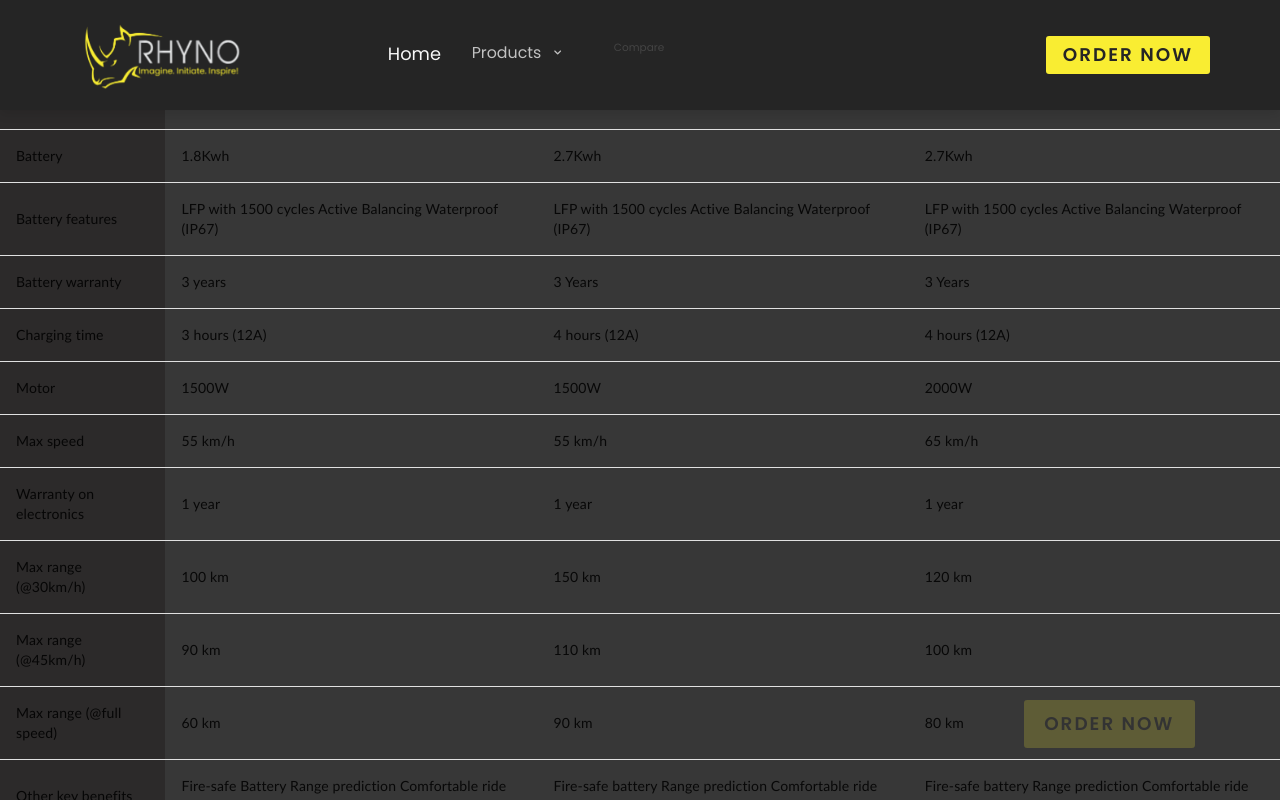
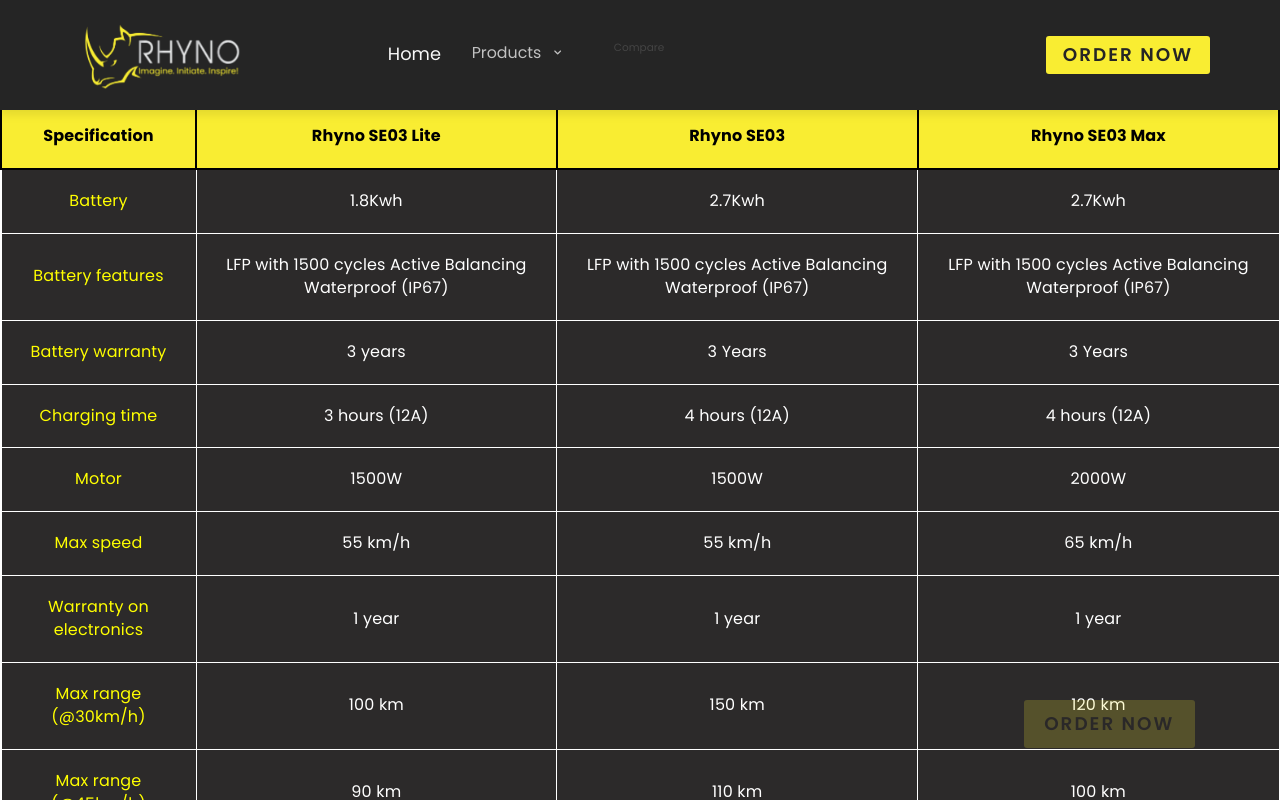
Before and after one commit to prathamm2506/rhyno_ev_v2, a React (Vite) app: page /Compare in a window 1280 px wide. Both pictures are taken after a click on the element 659 px from the left and 606 px from the top of the page. Shown: the top 800 px of the page. Built offline with nearby package versions, Linux system fonts and the light colour scheme.

Commit message:
fix:Compare page

```diff
--- a/src/components/compare/Compare.css
+++ b/src/components/compare/Compare.css
@@ -1,67 +1,89 @@
-/* ComparisonTable.css */
-.main-container {
-    margin: 20px;
-    padding: 20px;
+
+@import url('https://fonts.googleapis.com/css2?family=Poppins:wght@400;600;700&display=swap');
+
+
+body, html {
+  margin: 0;
+  padding: 0;
+  height: 100%;
+  font-family: 'Poppins', sans-serif;
 }
 
-  .vehicle-section {
-    text-align: center;
-  }
-
-  .vehicle-image {
-    width: 100%;
-    height: auto;
-    margin-bottom: 20px;
-  }
-
-  .customize-button, .buy-button {
-    display: block;
-    margin: 10px auto;
-    width: 80%;
-    background-color: #F9ED32;
-    color: #252525;
-    font-family: 'Poppins', sans-serif;
-    font-weight: bold;
+/
+.main-container {
+  margin: 20px 20px;
+  padding: 20px;
+   height: calc(100vh - 220px);
+  overflow: auto;
 }
 
 .table-container {
-    margin-top: 20px;
+  margin-top: 2px;
+  padding: 10px 10px 10px 10px;
   box-shadow: 0 4px 8px rgba(0, 0, 0, 0.1);
+  overflow-x: auto;
  }
 
 .table-container .MuiTableCell-root {
-    font-family: 'Calibri', sans-serif;
-    padding: 16px;
+  font-family: 'Poppins', sans-serif;
+  padding: 20px;
+  font-size: 1em;
+  background-color: #2C2A2A;
+  color: #FFFFFF;
+  text-align: center;
+  border: 1px solid #FFFFFF;
 }
 
 .header-cell {
-    background-color: #252525;
-    color: #F9ED32;
+  background-color: #F9ED32;
+  color: #000000;
   font-family: 'Poppins', sans-serif;
-    font-size: 1.1em;
+  font-size: larger;
   font-weight: bold;
   text-align: center;
   position: sticky;
   top: 0;
   z-index: 1;
+  border: 1px solid #F9ED32;
 }
 
 .spec-cell {
+  display: table-cell;
+  background-color: #F9ED32;
+  color: #000000;
+  font-family: 'Lato', sans-serif;
+  font-weight: bold;
+  border: 1px solid #F9ED32;
+}
+@media (max-width: 590px) and (max-height: 900px) {
+  .spec-cell {
+      display: none;
+  }
+}
+.data-cell {
   background-color: #2C2A2A;
-    color: #F9ED32;
+  color: #FFFFFF;
   font-family: 'Lato', sans-serif;
-    font-weight: 600;
+  border: 1px solid #F9ED32;
+  transition: background-color 0.3s ease, color 0.3s ease;
+}
+.table-container .MuiTableRow-root .spec-cell{
+color:yellow
+}
+.table-container .MuiTableRow-root .header-cell{
+  color:black;
+  background-color: #F9ED32;
+
+  font-weight: bold;
+  border: 2px solid black;
   }
 
-  .data-cell {
-    background-color: #373737;
-    color: #FFFFFF;
-    font-family: 'Lato', sans-serif;
-  }
 
-  .table-container .MuiTableRow-root:hover {
-    background-color: #414141;
-    transition: background-color 0.3s ease;
+.table-container .MuiTableRow-root:hover .data-cell {
+  font-weight: bold;
+  background-color: #F9ED32;
+  color: #000000;
+  border: 1px solid black;
 }
 
 .calculator-section {
@@ -79,13 +101,23 @@
   margin-bottom: 20px;
 }
 
-  /* Responsive Styles */
+
 @media (max-width: 768px) {
   .main-container {
+      margin: 150px 10px 20px;
       padding: 10px;
   }
 
   .customize-button, .buy-button {
       width: 100%;
   }
+
+  .table-container .MuiTableCell-root {
+      padding: 16px;
+      font-size: 0.9em;
   }
+
+  .header-cell {
+      font-size: 0.9em;
+  }
+}
--- a/src/components/compare/Compare.jsx
+++ b/src/components/compare/Compare.jsx
@@ -128,7 +128,7 @@
 
 const Compare = () => {
   const rows = [
-    { specification: 'Product', se03Lite: 'SE03 Lite', se03: 'SE03', se03Max: 'SE03 Max' },
+
     { specification: 'Battery', se03Lite: '1.8Kwh', se03: '2.7Kwh', se03Max: '2.7Kwh' },
     { specification: 'Battery features', se03Lite: 'LFP with 1500 cycles\nActive Balancing\nWaterproof (IP67)', se03: 'LFP with 1500 cycles\nActive Balancing\nWaterproof (IP67)', se03Max: 'LFP with 1500 cycles\nActive Balancing\nWaterproof (IP67)' },
     { specification: 'Battery warranty', se03Lite: '3 years', se03: '3 Years', se03Max: '3 Years' },
@@ -142,11 +142,11 @@
     { specification: 'Other key benefits', se03Lite: 'Fire-safe Battery\nRange prediction\nComfortable ride\nStable and safe', se03: 'Fire-safe battery\nRange prediction\nComfortable ride\nStable and safe', se03Max: 'Fire-safe battery\nRange prediction\nComfortable ride\nStable and safe' },
   ];
   return (
-    <TableContainer component={Paper} className="table-container">
-      <Table aria-label="comparison table">
+    <TableContainer component={Paper}  >
+      <Table aria-label="comparison table" className="table-container">
         <TableHead>
           <TableRow>
-            <TableCell className="header-cell">Specification</TableCell>
+            <TableCell className="header-cell  ">Specification</TableCell>
             <TableCell className="header-cell">Rhyno SE03 Lite</TableCell>
             <TableCell className="header-cell">Rhyno SE03</TableCell>
             <TableCell className="header-cell">Rhyno SE03 Max</TableCell>
--- a/src/main.jsx
+++ b/src/main.jsx
@@ -31,6 +31,7 @@
         <>
           <Navbar />
           <BuyNow />
+          <div style={{ paddingTop: '100px', paddingBottom: '50px' }}>
           <Routes>
             <Route path='/' element={<App />} />
             <Route path='*' element={<Navigate to="/" />} />
@@ -41,6 +42,7 @@
             <Route path='/AboutUs' element={<AboutUs />} />
             <Route path='/ContactUs' element={<ContactUs />} />
           </Routes>
+          </div>
           <Footer />
           <BackToTop />
         </>
```
Lines whose indentation alone changed are shown as unchanged.
